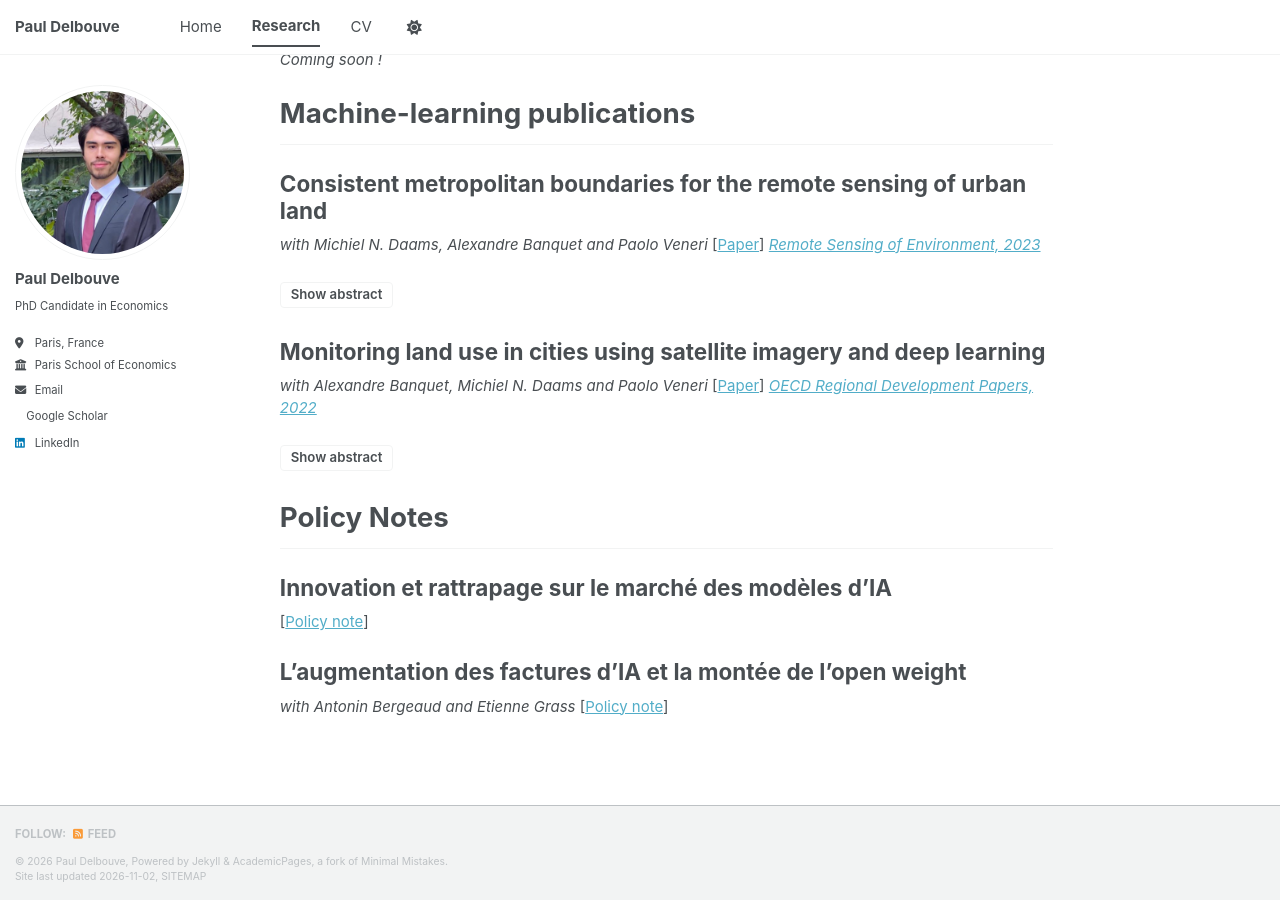
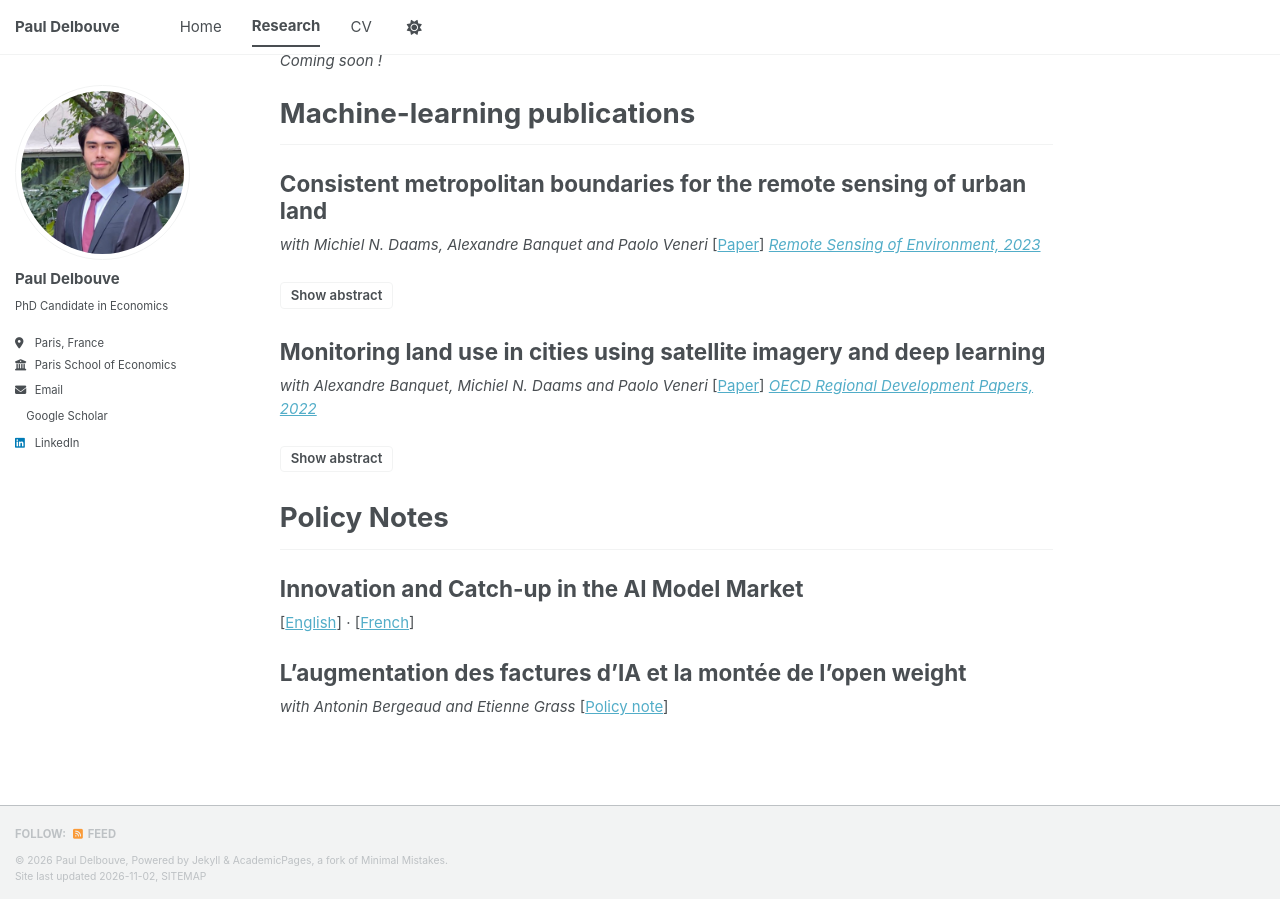
Before and after one commit to Pdelbouve/pdelbouve.github.io, a Jekyll site: the page built from _pages/research.md, in a window 1280 px wide and 900 px high, scrolled down 537 px. Built offline with Jekyll 4.4.1, drawn with Linux system fonts in a browser that asks for light colours; a style sheet for code colours, icons or effects is not loaded.

Commit message:
Link English policy note across research page

```diff
--- a/_pages/research.md
+++ b/_pages/research.md
@@ -23,7 +23,7 @@ and employment, together with a reallocation of hiring across occupations.
 ## Work in Progress
 
 ### China Shock 3.0? Creative Destruction in the AI Sector
-[Paper: Coming soon !] · [[Policy note](/files/ai_sector_policy.pdf)]
+[Paper: Coming soon !] · [[Policy note](/files/LIFT_PolicyPaper_2026-04_English.pdf)]
 
 <button class="abstract-toggle-button" type="button" aria-expanded="false" aria-controls="abstract-2">Show abstract</button>
 <div class="paper-abstract-container" id="abstract-2" hidden>
@@ -71,9 +71,9 @@ framework for tracking urban development consistently and in near real time.
 
 ## Policy Notes
 
-### Innovation et rattrapage sur le marché des modèles d’IA
+### Innovation and Catch-up in the AI Model Market
 
-[[Policy note](/files/LIFT_PolicyPaper_2026-04.pdf)]
+[[English](/files/LIFT_PolicyPaper_2026-04_English.pdf)] · [[French](/files/LIFT_PolicyPaper_2026-04.pdf)]
 
 ### L’augmentation des factures d’IA et la montée de l’open weight
 
```
